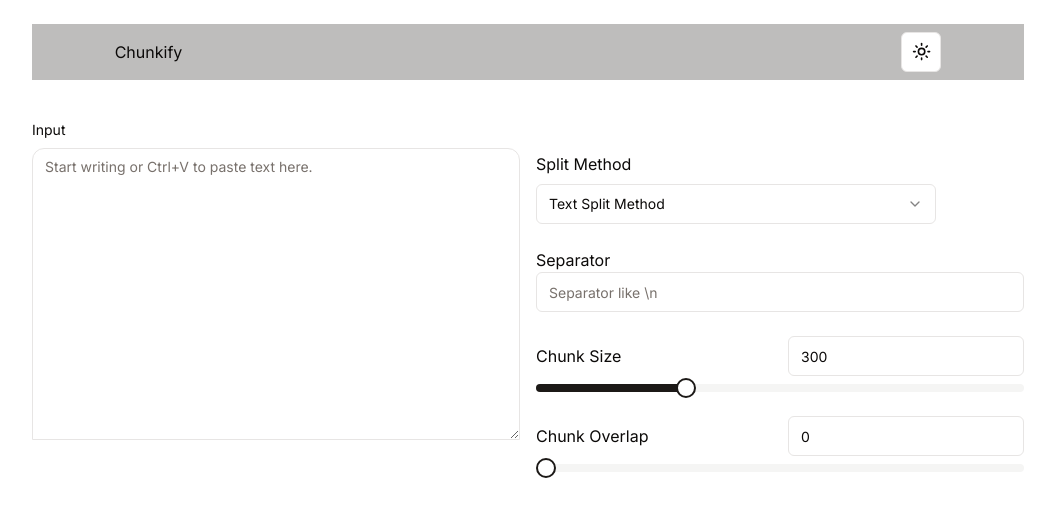
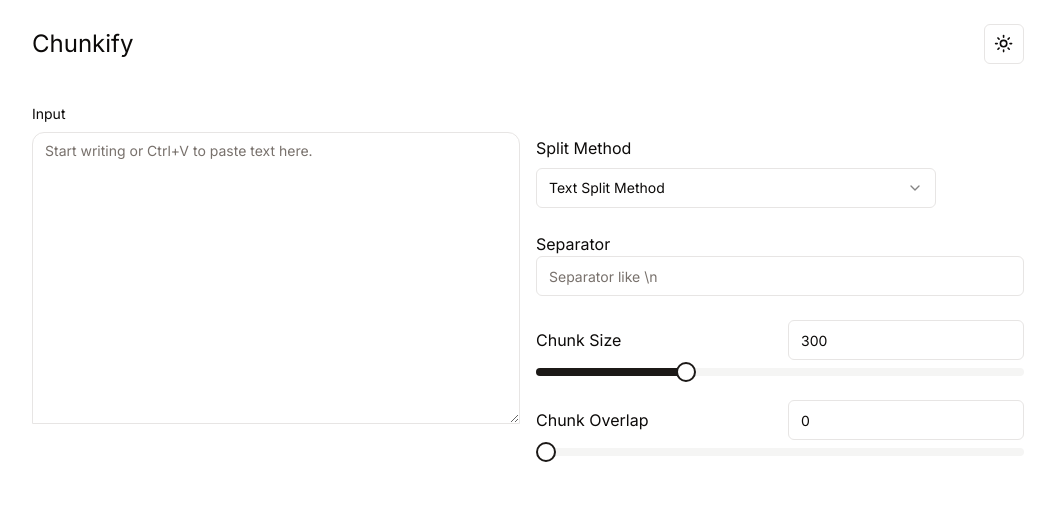
Before and after one commit to ujjwalgoyal19/chunkify, a Next.js app: page / in a window 1280 px wide. Shown: the top 516 px of the page, without its empty margins (112-1167 px from the left). Built offline with nearby package versions, Linux system fonts and the light colour scheme.

Commit message:
Improve Navigation

```diff
--- a/src/components/Navigation.tsx
+++ b/src/components/Navigation.tsx
@@ -5,12 +5,12 @@ type Props = {};
 
 const Navigation = (props: Props) => {
   return (
-    <div className="flex justify-center w-full py-2 bg-stone-800/30">
-      <div className="flex flex-row justify-between items-center w-5/6">
-        <div>Chunkify</div>
-        <div>
-          <ModeToggle />
-        </div>
+    <div className="flex flex-row justify-between items-center w-full">
+      <div>
+        <h1 className="text-2xl">Chunkify</h1>
+      </div>
+      <div>
+        <ModeToggle />
       </div>
     </div>
   );
```
